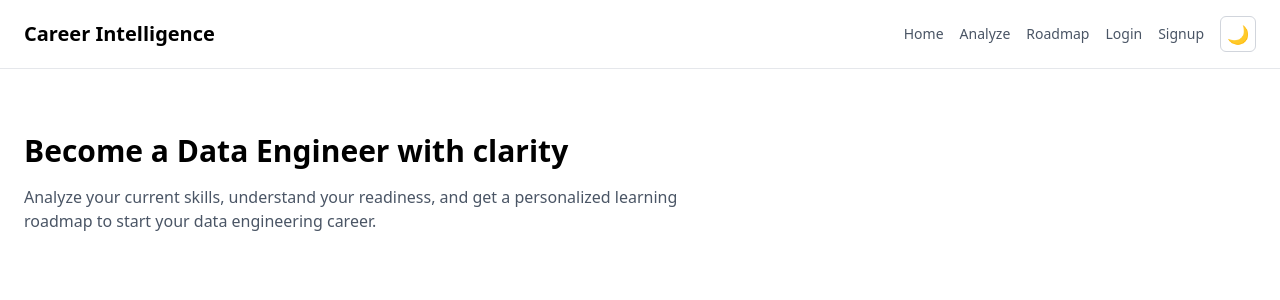
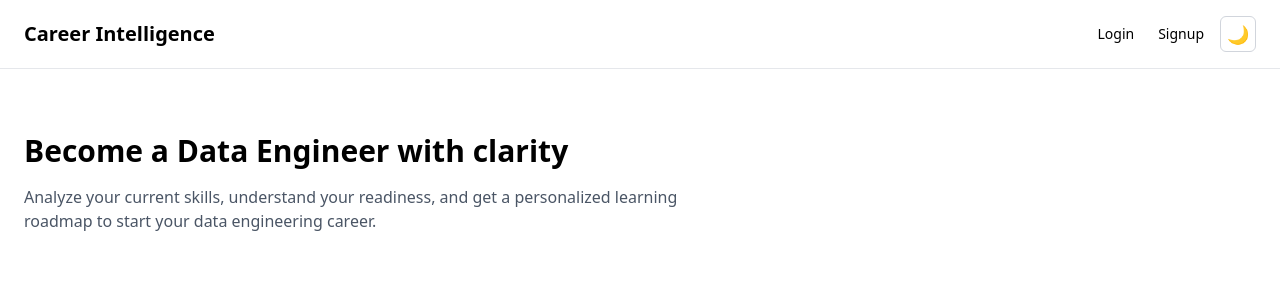
Before and after one commit to sumitkpal62/career_intelligent, a Next.js app in the folder career_intelligence_frontend/: page / in a window 1280 px wide. Shown: the top 300 px of the page. Built offline with nearby package versions, Linux system fonts and the light colour scheme.

Commit message:
MINOR: Add dashboard navigation link in navbar for authenticated users

```diff
--- a/career_intelligence_frontend/src/components/Navbar.tsx
+++ b/career_intelligence_frontend/src/components/Navbar.tsx
@@ -14,6 +14,10 @@ export default function Navbar() {
     router.push("/login")
   }
 
+  if (!hydrated) {
+    return null;
+  }
+
   return (
     <nav className="w-full border-b border-gray-200 dark:border-gray-700
                     bg-white dark:bg-gray-900">
@@ -24,41 +28,40 @@ export default function Navbar() {
         </Link>
 
         <div className="flex items-center space-x-4">
-          <Link href={"/"} className="cursor-pointer text-sm
-                           text-gray-600 dark:text-gray-300
-                           hover:text-black dark:hover:text-white">
-            Home
-          </Link>
+          <div className="cursor-pointer text-sm">
+            {token ? (
+              <div className="flex items-center gap-6">
+                <Link href="/dashboard" className="hover:underline">
+                  Dashboard
+                </Link>
 
-          <Link href={"/analyze"} className="cursor-pointer text-sm
-                           text-gray-600 dark:text-gray-300
-                           hover:text-black dark:hover:text-white">
-            Analyze
-          </Link>
+                <Link href="/analyze" className="hover:underline">
+                  Analyze
+                </Link>
 
-          <Link href={"/roadmap"} className="cursor-pointer text-sm
-                           text-gray-600 dark:text-gray-300
-                           hover:text-black dark:hover:text-white">
-            Roadmap
-          </Link>
-          <div className="cursor-pointer text-sm">
-            {!token && hydrated ? (
-              <div className="space-x-4">
-                <Link href="/login" className="hover:underline text-gray-600 dark:text-gray-300
-                           hover:text-black dark:hover:text-white">
+                <Link href="/roadmap" className="hover:underline">
+                  Roadmap
+                </Link>
+
+                <button
+                  onClick={logout}
+                  className="hover:underline text-gray-600 dark:text-gray-300"
+                >
+                  Logout
+                </button>
+              </div>
+            ) : (
+              <div className="flex items-center gap-6">
+                <Link href="/login" className="hover:underline">
                   Login
                 </Link>
-                <Link href="/signup" className="hover:underline text-gray-600 dark:text-gray-300
-                           hover:text-black dark:hover:text-white">
+
+                <Link href="/signup" className="hover:underline">
                   Signup
                 </Link>
               </div>
-            ) : (
-              <button onClick={handleLogout} className="hover:underline text-gray-600 dark:text-gray-300
-                           hover:text-black dark:hover:text-white">
-                Logout
-              </button>
             )}
+
           </div>
 
           <ThemeToggleButton />
```
